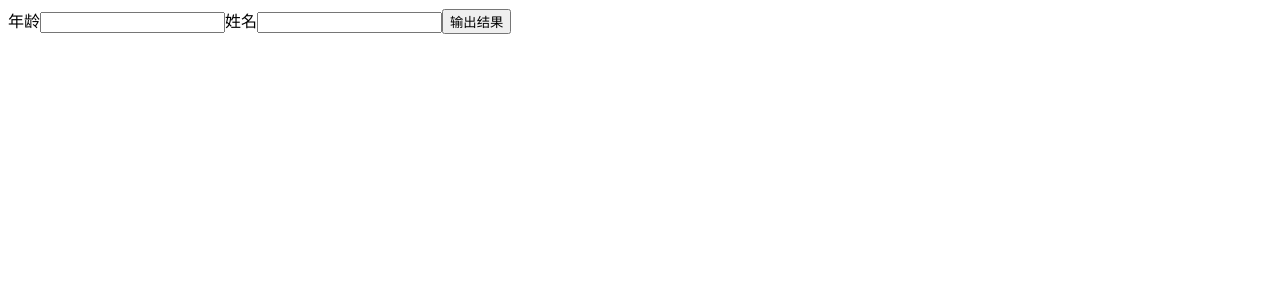
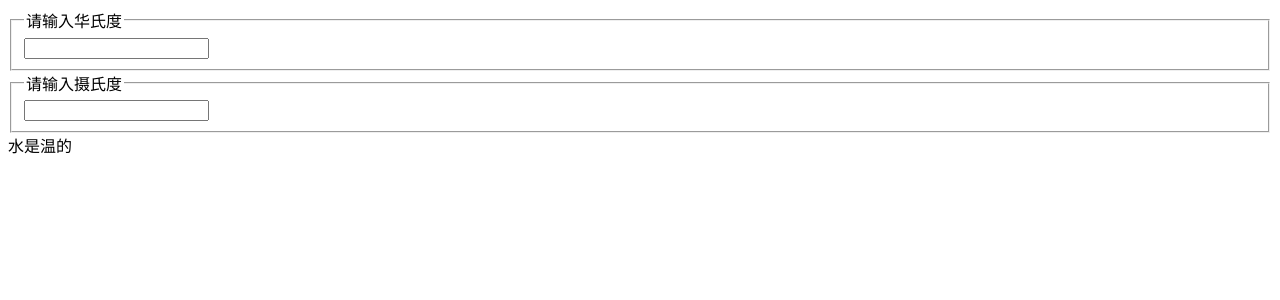
Before and after one commit to ranwawa/learning, a React (Create React App) app: page / in a window 1280 px wide. Shown: the top 300 px of the page. Built offline with nearby package versions, Linux system fonts and the light colour scheme.

Commit message:
feat(状态提升):

```diff
--- /dev/null
+++ b/src/StateDemo/Calculator.jsx
@@ -0,0 +1,72 @@
+/*
+ * react引入组件有几种方式
+ *   - import一个jsx,然后放到render里面
+ *   - 直接声明一个有返回值的函数,然后放到render里面
+ * 什么是状态提升
+ *   - 其实就是把多个子组件共享的数据,提升到最近的父组件,统一用props来操作
+ * 为什么需要状态提升
+ *   - 降低后期的bug调试及维护难度
+ * */
+import React from 'react';
+import TemperatureInput from './TemperatureInput';
+
+const BoilingVerdict = (props) => {
+  return props.celsius > 100 ? '水沸腾了' : '水是温的';
+};
+function toCelsius(fahrenheit) {
+  return (fahrenheit - 32) * 5 / 9;
+}
+
+function toFahrenheit(celsius) {
+  return (celsius * 9 / 5) + 32;
+}
+function tryConvert(temperature, convert) {
+  const input = parseFloat(temperature);
+  if (Number.isNaN(input)) {
+    return '';
+  }
+  const output = convert(input);
+  const rounded = Math.round(output * 1000) / 1000;
+  return rounded.toString();
+}
+export default class Calculator extends React.Component {
+  constructor() {
+    super();
+    this.state = { temperature: '' };
+  }
+  handleCelsiusChange(temperature) {
+    this.setState({scale: 'c', temperature});
+  }
+
+  handleFahrenheitChange(temperature) {
+    this.setState({scale: 'f', temperature});
+  }
+  render() {
+    // 每次数据改变,整个render函数都会重新运行一次
+    const { scale , temperature } = this.state;
+    console.log(scale, temperature);
+    const celsius = scale === 'f' ? tryConvert(temperature, toCelsius) : temperature;
+    const fahrenheit = scale === 'c' ? tryConvert(temperature, toFahrenheit) : temperature;
+    return (
+      <div>
+        <TemperatureInput
+          scaleName="f"
+          temperature={fahrenheit}
+          handleTemperatureChange={this.handleFahrenheitChange.bind(this)}
+        />
+        <TemperatureInput
+          scaleName="c"
+          temperature={celsius}
+          handleTemperatureChange={this.handleCelsiusChange.bind(this)}
+        />
+        <div>
+          <BoilingVerdict celsius={this.state.temperature} />
+        </div>
+      </div>
+    );
+  }
+  handleChange = (value) => {
+    this.setState({ temperature: value });
+  };
+
+}
--- /dev/null
+++ b/src/StateDemo/TemperatureInput.jsx
@@ -0,0 +1,26 @@
+import React from 'react';
+
+const scaleNames = {
+  c: '摄氏度',
+  f: '华氏度',
+};
+export default class TemperatureInput extends React.Component {
+  constructor() {
+    super();
+  }
+  render() {
+    return (
+      <fieldset>
+        <legend>请输入{ scaleNames[this.props.scaleName ]}</legend>
+        <input
+          type="number"
+          value={this.props.temperature}
+          onChange={this.handleChange}
+        />
+      </fieldset>
+    );
+  }
+  handleChange = (e) => {
+    this.props.handleTemperatureChange(e.target.value);
+  };
+}
--- a/src/app.jsx
+++ b/src/app.jsx
@@ -1,5 +1,6 @@
 import React from "react";
-import FormDemo from './FormDemo';
+import Calculator from './StateDemo/Calculator';
+// import FormDemo from './FormDemo';
 // import RefAndDom from './RefAndDom';
 // import KeyDemo from './KeyDemo';
 // import IfDemo from './IfDemo';
@@ -21,7 +22,8 @@
   render() {
     return (
       <div>
-        <FormDemo />
+        <Calculator />
+        {/*<FormDemo />*/}
         {/*<RefAndDom />*/}
         {/*<KeyDemo />*/}
         {/*<IfDemo />*/}
```
